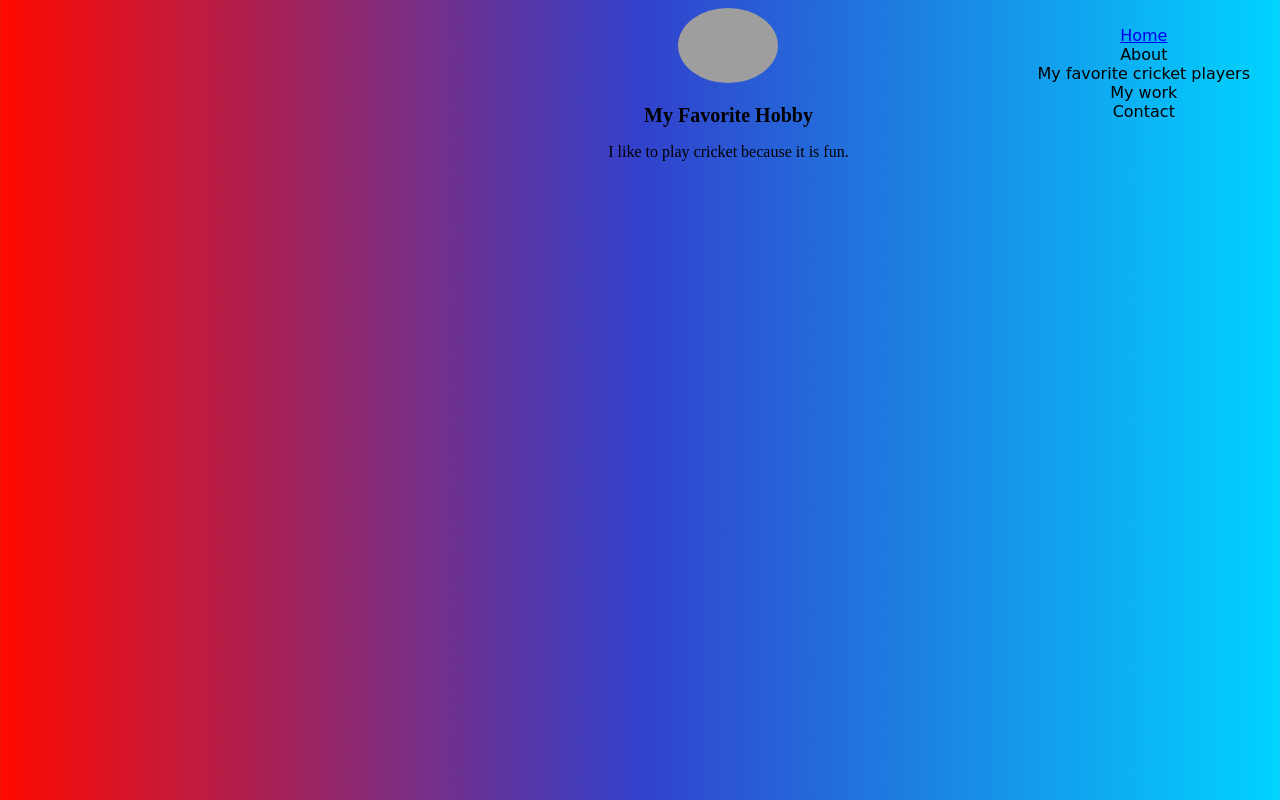
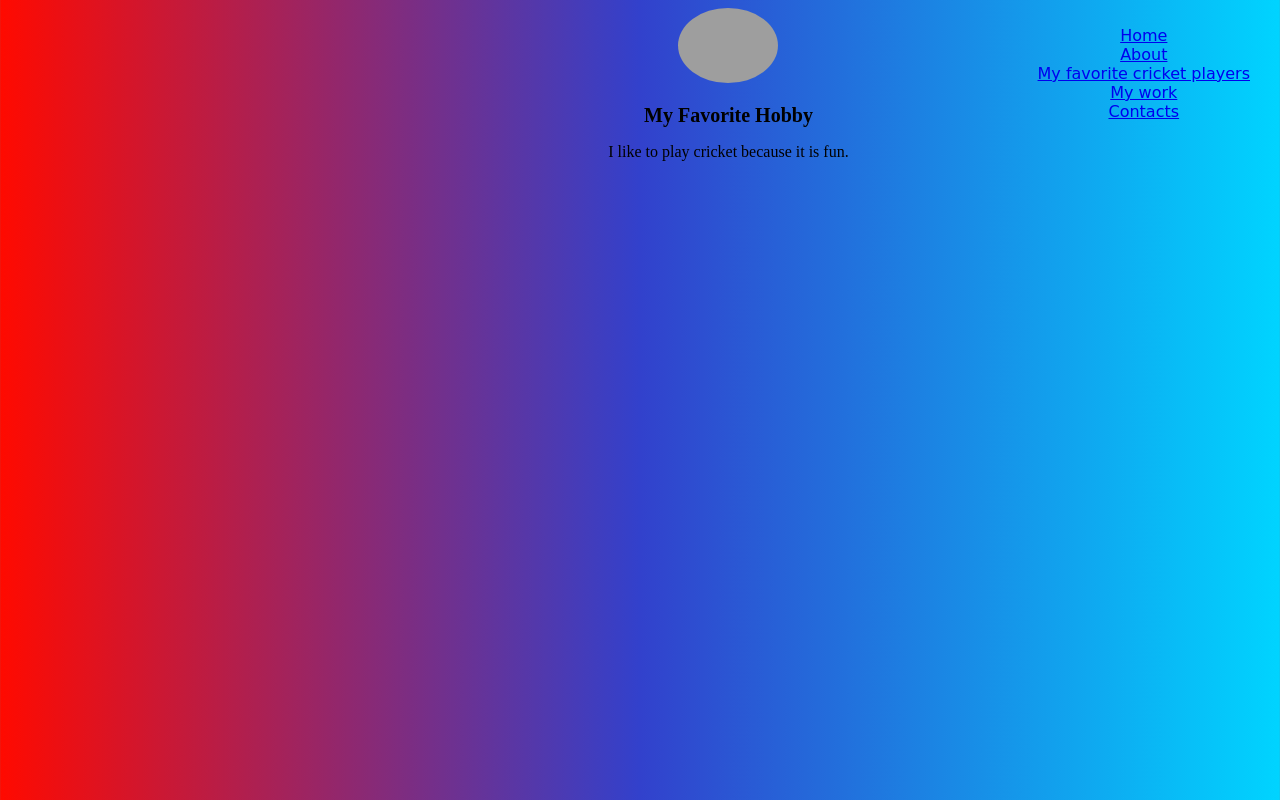
Before and after one commit to drakkonlord109/myfavorite, a plain HTML site: page index.html in a window 1280 px wide. Shown: the top 800 px of the page. Drawn offline with Linux system fonts and the light colour scheme; grey boxes are pictures that could not be loaded.

Commit message:
Update index.html

```diff
--- a/index.html
+++ b/index.html
@@ -4,10 +4,10 @@
     <head>
         <ul class="menu">
             <li class="link"><a href="#Home">Home</a></li>
-        <li class="link">About</li>
-        <li class="link">My favorite cricket players</li>
-        <li class="link">My work</li>
-        <li class="link">Contact</li>
+            <li class="link"><a href="#About">About</a></li>
+            <li class="link"><a href="#My favorite cricket players">My favorite cricket players</a></li>
+            <li class="link"><a href="#My work">My work</a></li>
+            <li class="link"><a href="#Contacts">Contacts</a></li>
         </ul>
         <meta charset="utf-8">
         <meta name="viewport" content="width=device-width, initial-scale=1.0">
@@ -34,7 +34,7 @@
         </section>
 
         <section id="My work">
-        <h1>My favorite cricket players</h1>
+            <h1>My work</h1>
             <a href="https://drakkonlord109.github.io/meee-meee/">My work</a>
         </section>
 
```
Lines whose indentation alone changed are shown as unchanged.
